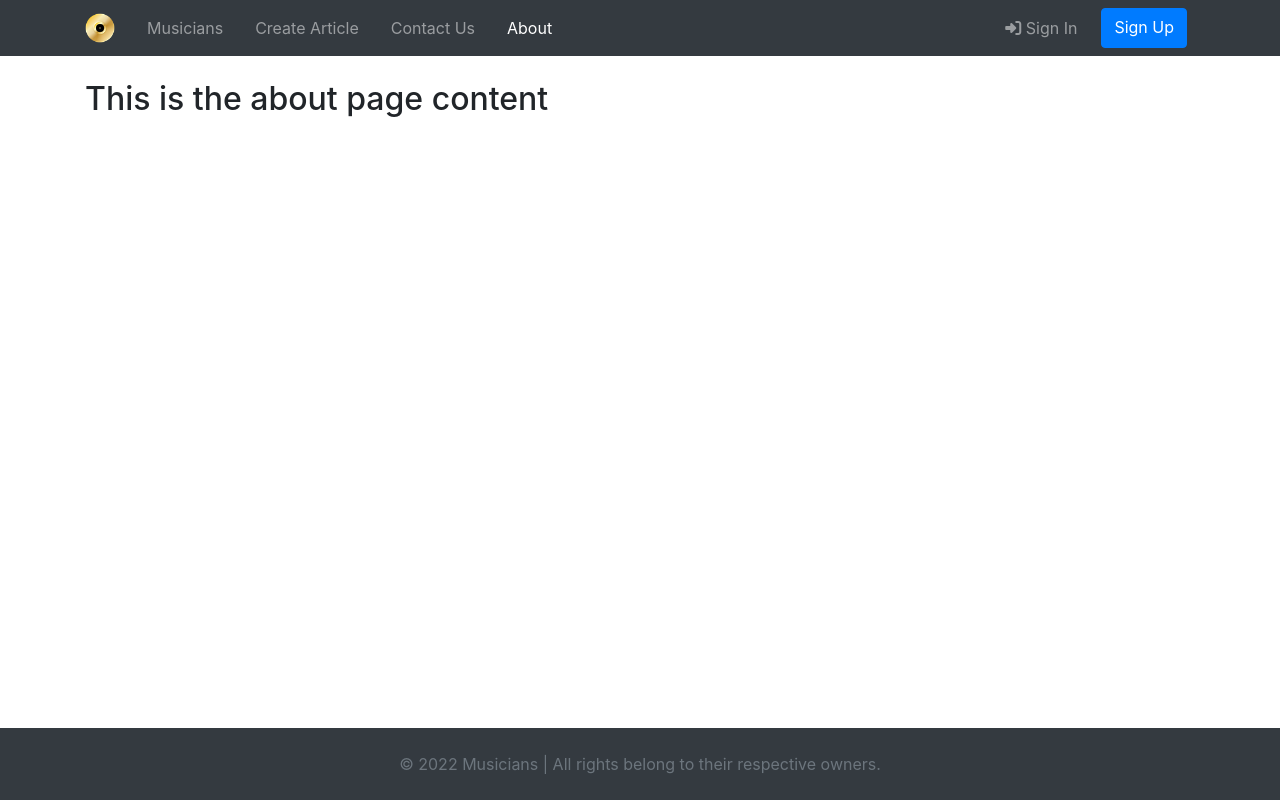
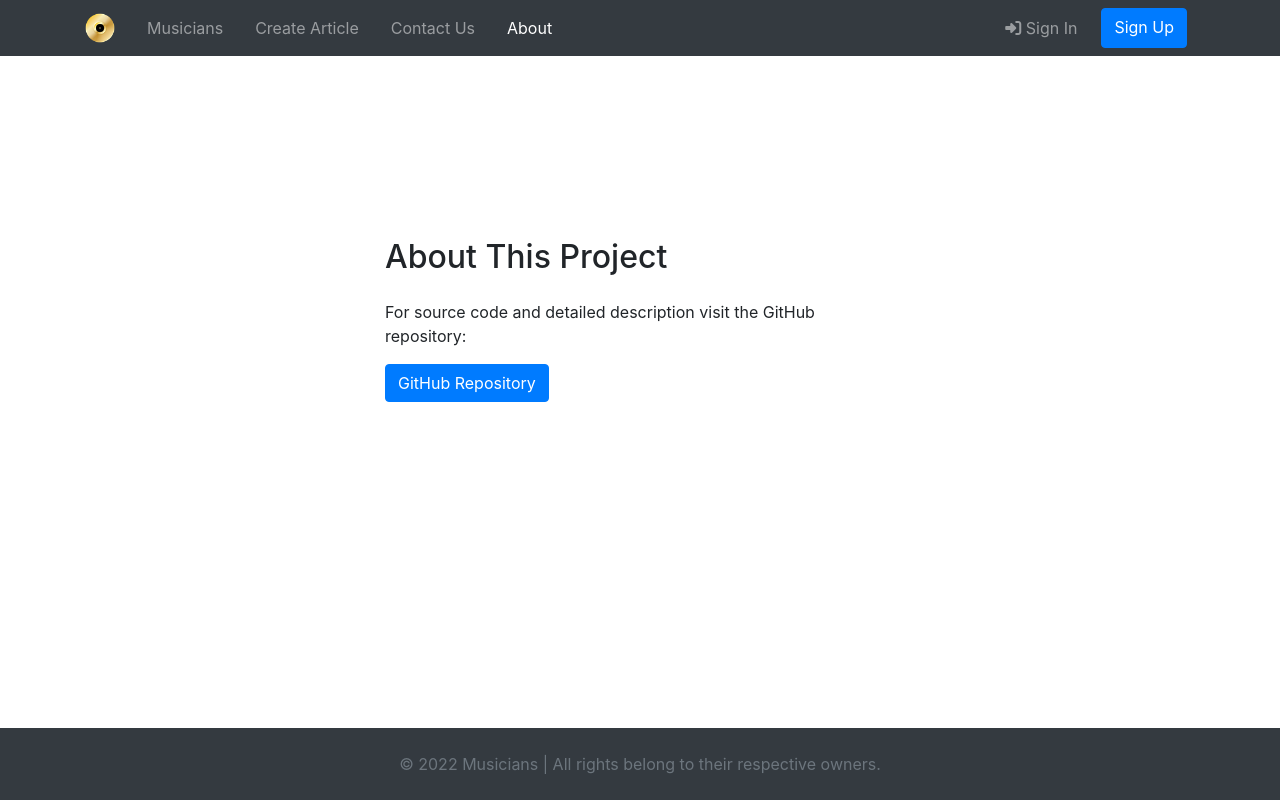
Before and after one commit to Serg-f/musicians-site, a React (Create React App) app in the folder frontend/frontend/: page /about in a window 1280 px wide. Built offline with nearby package versions, Linux system fonts and the light colour scheme; no server answers.

Commit message:
about page implemented

```diff
--- a/frontend/frontend/src/components/About.js
+++ b/frontend/frontend/src/components/About.js
@@ -1,11 +1,28 @@
-// src/components/About.js
 import React from 'react';
+import { Button, Container, Row, Col } from 'react-bootstrap';
 import BaseLayout from "./BaseLayout";
 
 const About = () => {
     return (
         <BaseLayout>
-            <h2>This is the about page content</h2>
+            <Container className="d-flex justify-content-center align-items-center" style={{ minHeight: '60vh' }}>
+                <Row className="w-100">
+                    <Col md={6} className="mx-auto">
+                        <h2>About This Project</h2>
+                        <p className="mt-4">
+                            For source code and detailed description visit the GitHub repository:
+                        </p>
+                        <Button
+                            variant="primary"
+                            href="https://github.com/Serg-f/musicians-site"
+                            target="_blank"
+                            rel="noopener noreferrer"
+                        >
+                            GitHub Repository
+                        </Button>
+                    </Col>
+                </Row>
+            </Container>
         </BaseLayout>
     );
 }
```
